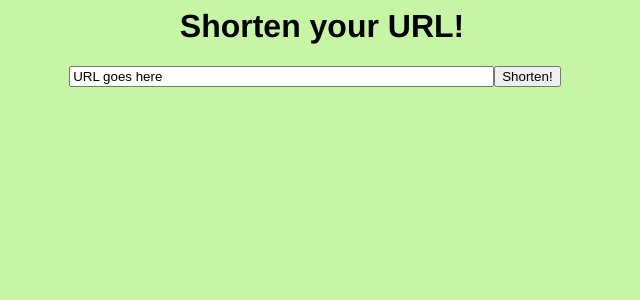
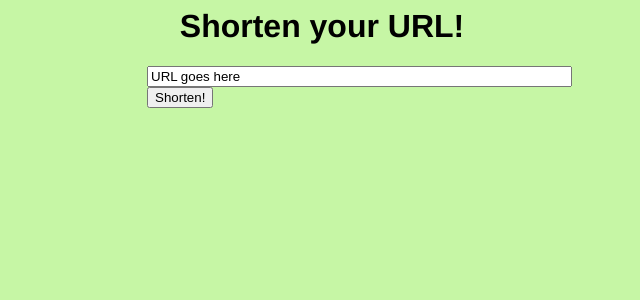
Before and after one commit to nthall/shortener, a Django app: template shortener/templates/shorten/index.html in a window 1280 px wide. Shown: the top 300 px of the page, without its empty margins (318-958 px from the left). Run offline with Django 3.2, Linux system fonts and the light colour scheme; the template is opened without the code that fills it, so the values that code supplies are empty.

Commit message:
size of the div containing the text-box for the sake of alignment

```diff
--- a/shortener/templates/shorten/index.html
+++ b/shortener/templates/shorten/index.html
@@ -6,7 +6,7 @@
   <body>
     <h1>Shorten your URL!</h1>
     {% if error_message %}<p><strong>{{ error_message }}</strong></p>{% endif %}
-    <div style="margin-right:auto; margin-left:auto; width:40%;">
+    <div style="margin-right:auto; margin-left:auto; width:350px">
     <form action='/result' method='post'>
       {% csrf_token %}
       <div><input type='text' size="50" style='float:left' name='destination_url' value='URL goes here' onfocus='if(this.defaultValue == this.value) this.value=""'></input></div>
```
